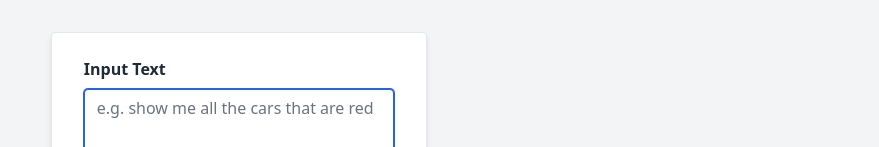
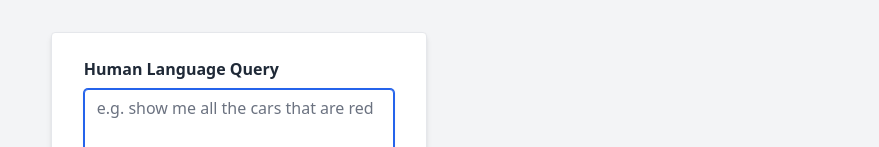
Before and after one commit to heracule/sql-translator, a Next.js app: page / in a window 1280 px wide. Shown: the part 264-411 px from the top of the page, without its empty margins (401-1280 px from the left). Built offline with nearby package versions, Linux system fonts and the light colour scheme.

Commit message:
small label fixes

```diff
--- a/pages/index.tsx
+++ b/pages/index.tsx
@@ -71,7 +71,7 @@ export default function Home() {
         <form onSubmit={(event) => handleSubmit(event)} className="bg-white dark:bg-gray-800 border dark:border-gray-700 shadow-md rounded px-8 pt-6 pb-8 mb-4">
           <div className="flex flex-col mb-4">
             <label htmlFor="inputText" className="block font-bold mb-2">
-              {isHumanToSql ? "Input Text" : "SQL Query"}
+              {isHumanToSql ? "Human Language Query" : "SQL Query"}
             </label>
             <textarea
               className="shadow appearance-none border rounded w-full py-2 px-3 text-gray-700 dark:text-gray-100 dark:bg-gray-700 leading-tight focus:outline-none focus:shadow-outline"
@@ -106,7 +106,7 @@ export default function Home() {
         {outputText && (
           <div className="bg-white dark:bg-gray-800 border dark:border-gray-700 shadow-md rounded px-8 pt-6 pb-8 mb-4">
             <label htmlFor="outputText" className="block font-bold mb-2">
-              Output Text
+            {isHumanToSql ? "SQL Query" : "Human Language Query"}
             </label>
             <div className="flex justify-between mb-4">
               {isHumanToSql && (
```
